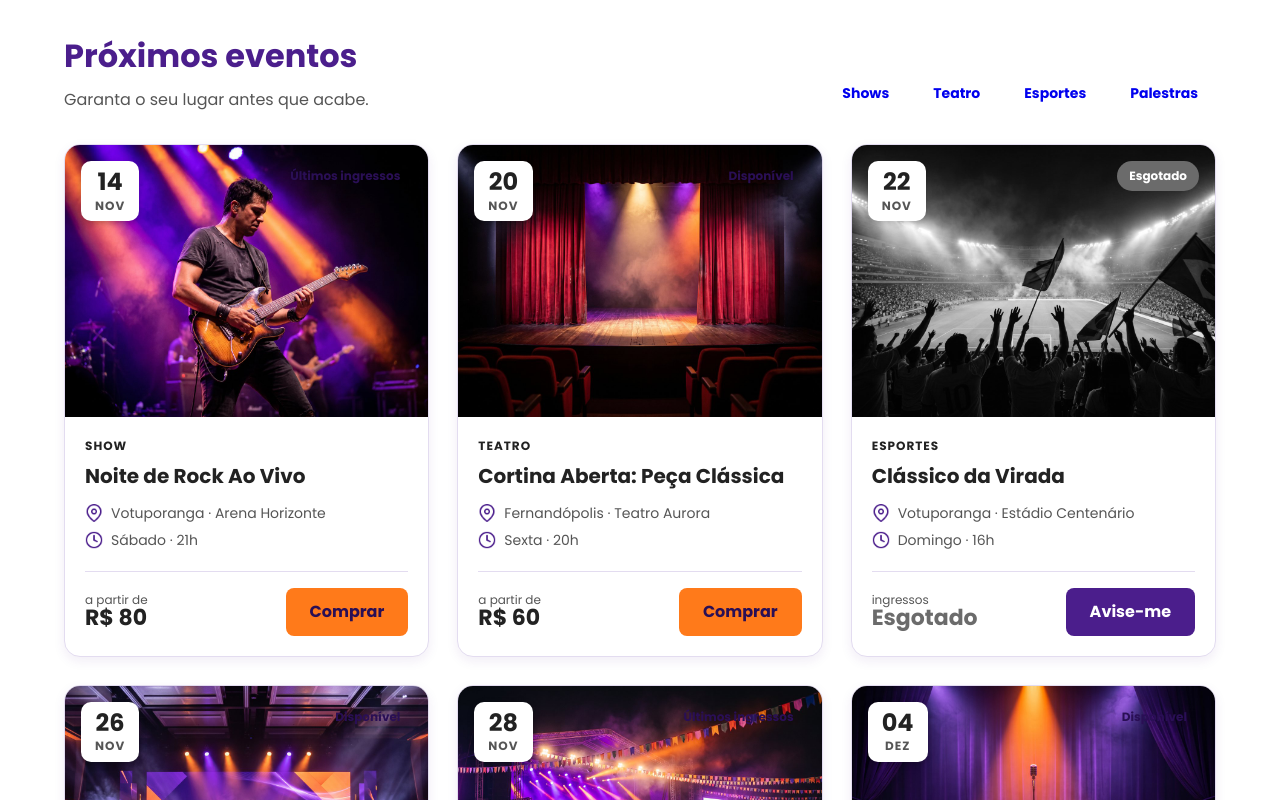
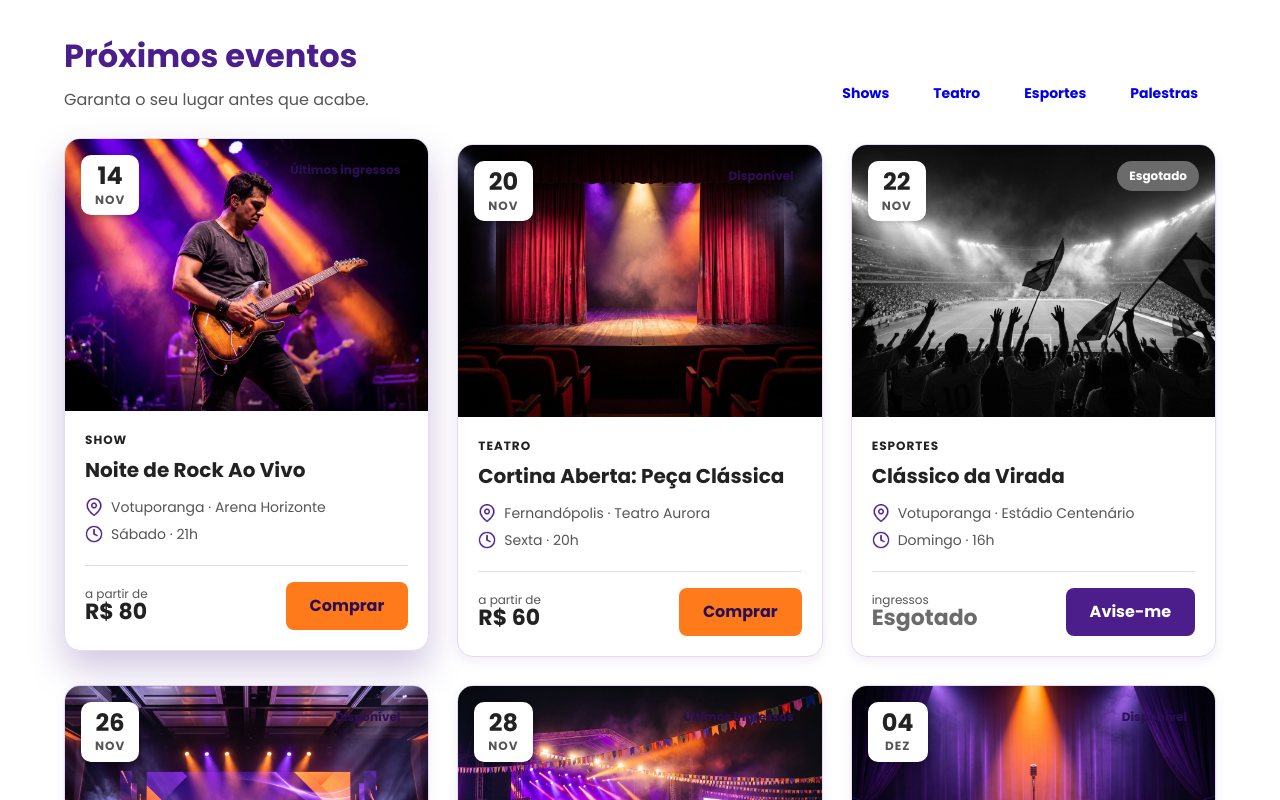
Before and after one commit to larafaria-boop/ingresso-ja, a plain HTML site: page index.html in a window 1280 px wide. In both pictures the pointer is over the element 246 px from the left and 1560 px from the top of the page. Shown: the part 1160-1960 px from the top of the page. Drawn offline with Linux system fonts and the light colour scheme.

Commit message:
correção de erros

```diff
--- a/style.css
+++ b/style.css
@@ -429,7 +429,7 @@ ol {
   box-shadow 0.5s ease;
 }
 
-.card:houver{
+.card:hover{
   transform: translateY(-6px);
   box-shadow: 0 18px 36px rgba(75, 30, 140, 0.25);
 }
```
